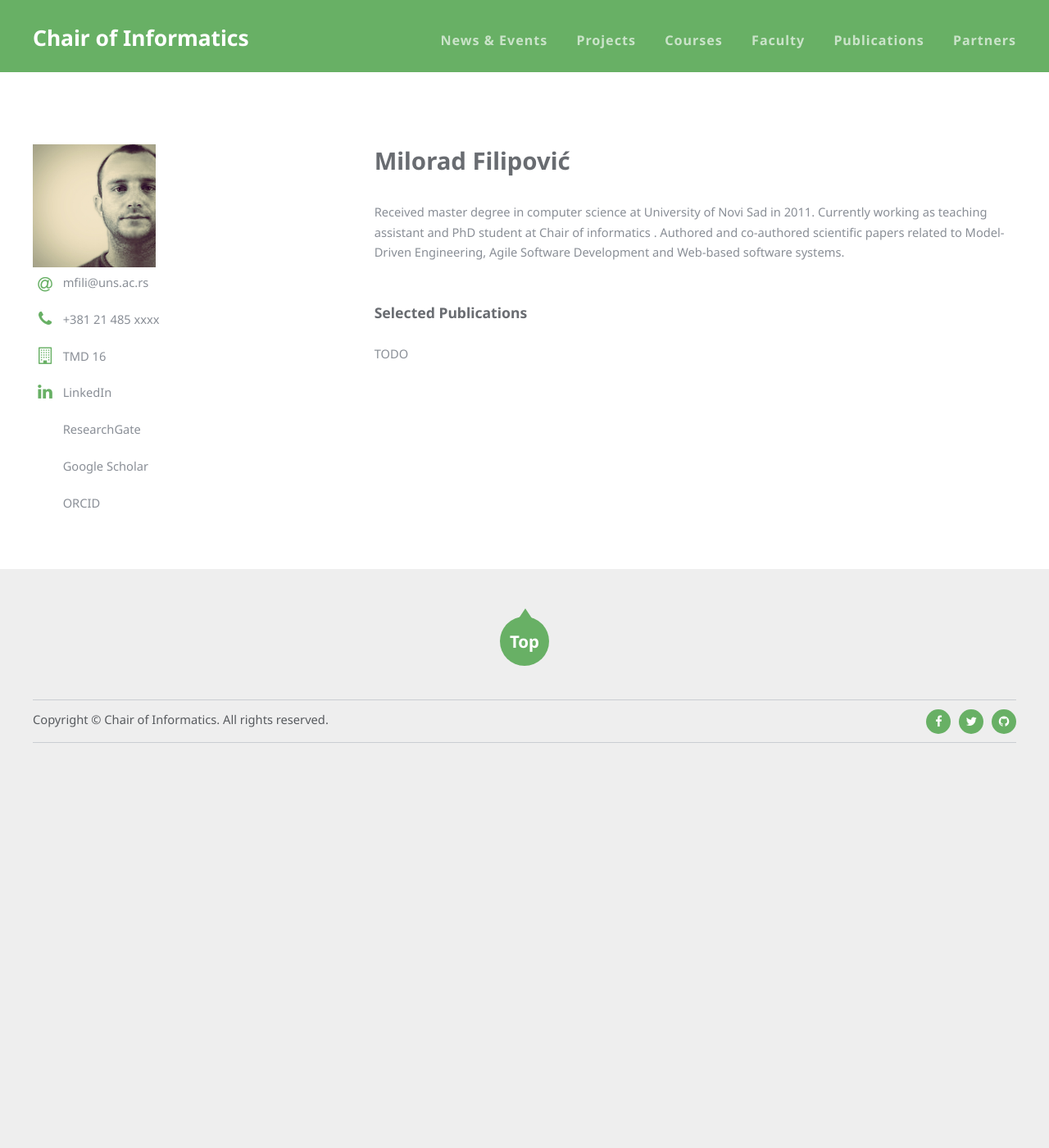
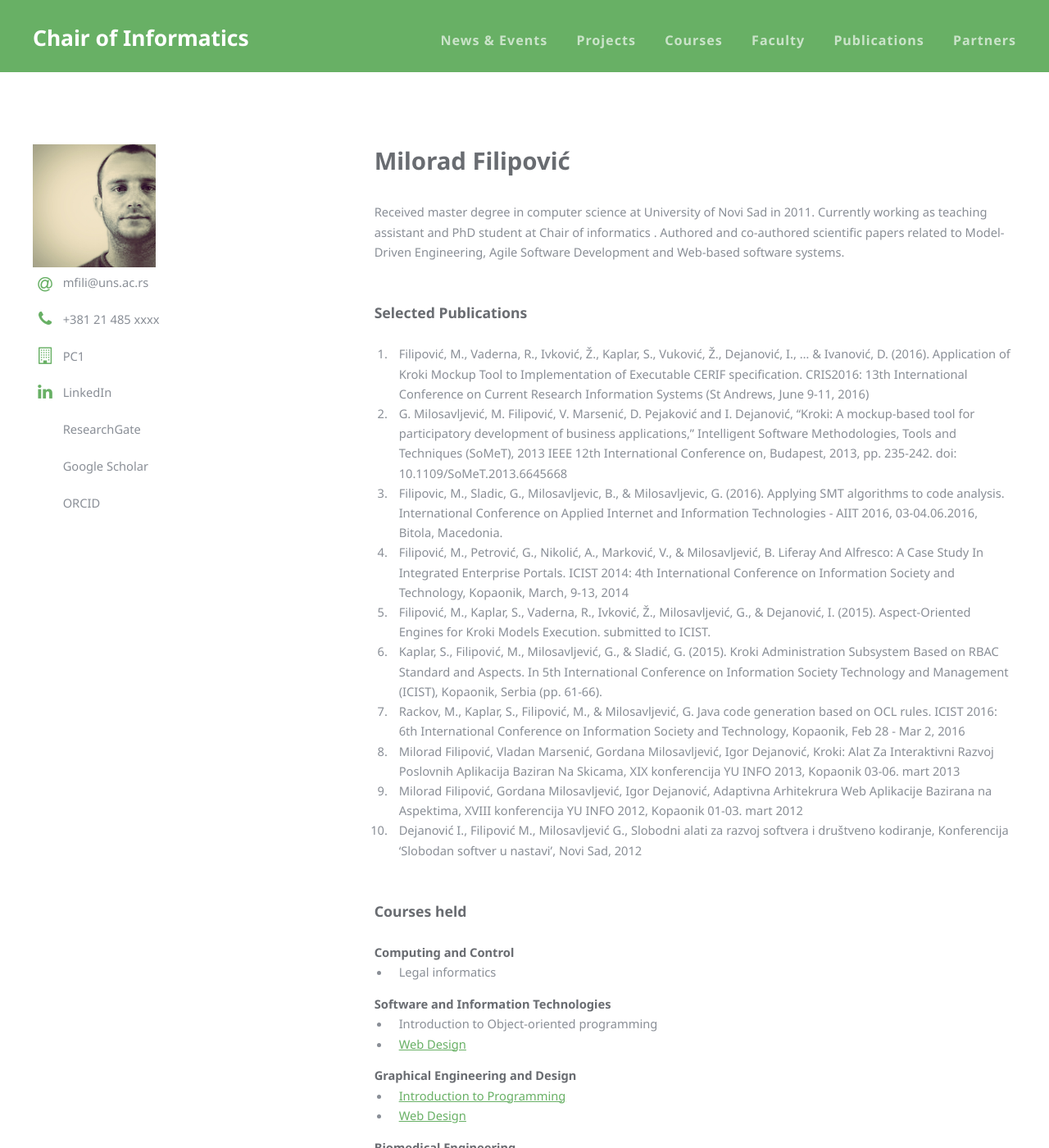
Before and after one commit to unsftn/informatika, a Jekyll site: the page built from _faculty/MiloradFilipovic.md, in a window 1280 px wide and 1400 px high. Shown: the whole window at 82% size. Built offline with Jekyll 4.4.1, drawn with Linux system fonts in a browser that asks for light colours; some of the changed text lies outside the part shown.

Commit message:
Sredjena licna stranica.

```diff
--- a/_faculty/MiloradFilipovic.md
+++ b/_faculty/MiloradFilipovic.md
@@ -7,7 +7,7 @@ name: MiloradFilipovic
 zvanje: TA
 email: mfili@uns.ac.rs
 phone: +381 21 485 xxxx
-office: TMD 16
+office: PC1
 photo: MiloradFilipovic.jpg
 ---
 
@@ -15,4 +15,41 @@ Received master degree in computer science at University of Novi Sad in 2011. Cu
 
 ### Selected Publications
 
-TODO
+1.  Filipović, M., Vaderna, R., Ivković, Ž., Kaplar, S., Vuković, Ž., Dejanović, I., ... & Ivanović, D. (2016). Application of Kroki Mockup Tool to Implementation of Executable CERIF specification. CRIS2016: 13th International Conference on Current Research Information Systems (St Andrews, June 9-11, 2016)
+2.  G. Milosavljević, M. Filipović, V. Marsenić, D. Pejaković and I. Dejanović, "Kroki: A mockup-based tool for participatory development of business applications," Intelligent Software Methodologies, Tools and Techniques (SoMeT), 2013 IEEE 12th International Conference on, Budapest, 2013, pp. 235-242. doi: 10.1109/SoMeT.2013.6645668
+3.  Filipovic, M., Sladic, G., Milosavljevic, B., & Milosavljevic, G. (2016). Applying SMT algorithms to code analysis. International Conference on Applied Internet and Information Technologies - AIIT 2016, 03-04.06.2016, Bitola, Macedonia.
+4.  Filipović, M., Petrović, G., Nikolić, A., Marković, V., & Milosavljević, B. Liferay And Alfresco: A Case Study In Integrated Enterprise Portals. ICIST 2014: 4th International Conference on Information Society and Technology, Kopaonik, March, 9-13, 2014
+5.  Filipović, M., Kaplar, S., Vaderna, R., Ivković, Ž., Milosavljević, G., & Dejanović, I. (2015). Aspect-Oriented Engines for Kroki Models Execution. submitted to ICIST.
+6.	Kaplar, S., Filipović, M., Milosavljević, G., & Sladić, G. (2015). Kroki Administration Subsystem Based on RBAC Standard and Aspects. In 5th International Conference on Information Society Technology and Management (ICIST), Kopaonik, Serbia (pp. 61-66).
+7.  Rackov, M., Kaplar, S., Filipović, M., & Milosavljević, G. Java code generation based on OCL rules. ICIST 2016: 6th International Conference on Information Society and Technology, Kopaonik, Feb 28 - Mar 2, 2016
+8.  Milorad Filipović, Vladan Marsenić, Gordana Milosavljević, Igor Dejanović, Kroki: Alat Za Interaktivni Razvoj Poslovnih Aplikacija Baziran Na Skicama, XIX konferencija YU INFO 2013, Kopaonik 03-06. mart 2013
+9.  Milorad Filipović, Gordana Milosavljević, Igor Dejanović, Adaptivna Arhitekrura Web Aplikacije Bazirana na Aspektima, XVIII konferencija YU INFO 2012, Kopaonik 01-03. mart 2012
+10. Dejanović I., Filipović M., Milosavljević G., Slobodni alati za razvoj softvera i društveno kodiranje, Konferencija 'Slobodan softver u nastavi', Novi Sad, 2012
+
+### Courses held
+
+#### Computing and Control
+
+* Legal informatics
+
+#### Software and Information Technologies
+
+* Introduction to Object-oriented programming
+* [Web Design](http://informatika.ftn.uns.ac.rs/WDS/)
+
+#### Graphical Engineering and Design
+
+* [Introduction to Programming](http://informatika.ftn.uns.ac.rs/OPG/)
+* [Web Design](http://informatika.ftn.uns.ac.rs/WDG/)
+
+#### Biomedical Engineering
+
+* [Introduction to Computing](http://informatika.ftn.uns.ac.rs/OR/)
+
+#### Geodesy and Geomatics
+
+* [Introduction to Information Technologies in Geomatics](http://informatika.ftn.uns.ac.rs/UITG/)
+
+#### Animation
+
+* [Web Design](http://informatika.ftn.uns.ac.rs/WDA/)
```
